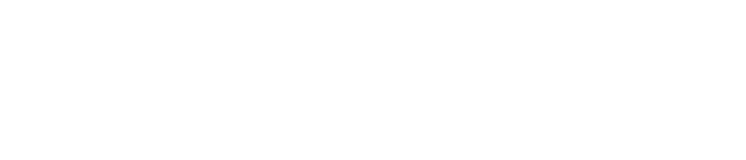
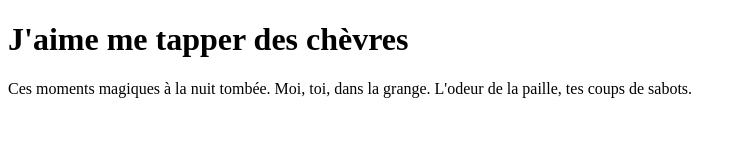
Before and after one commit to Teutonic-Ben/Mon_premier_depot, a plain HTML site: page index.html in a window 1280 px wide. Shown: the whole page, without its empty margins (0-746 px from the left). Drawn offline with Linux system fonts and the light colour scheme.

Commit message:
ajout d'un paragraphe

```diff
--- a/index.html
+++ b/index.html
@@ -5,4 +5,12 @@
         <meta name="viewport" content="width=device-width">
         <title>Mon projet Git</title>
     </head>
+    <body>
+        <h1>
+            J'aime me tapper des chèvres
+        </h1>
+        <p>
+            Ces moments magiques à la nuit tombée. Moi, toi, dans la grange. L'odeur de la paille, tes coups de sabots.
+        </p>
+    </body>
 </html>
```
